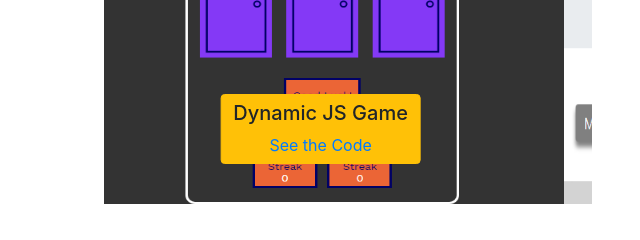
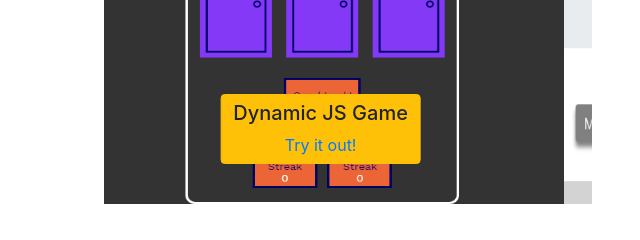
Before and after one commit to mdmilroy/Portfolio, a plain HTML site: page index.html in a window 1280 px wide. Shown: the part 1740-1980 px from the top of the page, 292-932 px from the left. Drawn offline with nearby package versions, Linux system fonts and the light colour scheme.

Commit message:
linkedGuessingGameToGithubPagesSite

```diff
--- a/index.html
+++ b/index.html
@@ -112,7 +112,7 @@
                 <div class="carousel-item active">
                     <img class="d-block w-100" src="./assets/JavascriptGuessingGame.png" alt="First slide - Guessing Game">
                     <div class="carousel-caption d-none d-md-block">
-                        <button type="button" class="btn btn-warning"><h5>Dynamic JS Game</h5><a href="https://github.com/mdmilroy/DoorGuessingGame.git">See the Code</a></button>
+                        <button type="button" class="btn btn-warning"><h5>Dynamic JS Game</h5><a href="https://mdmilroy.github.io/DoorGuessingGame/">Try it out!</a></button>
                     </div>
                 </div>
                 <div class="carousel-item">
```
